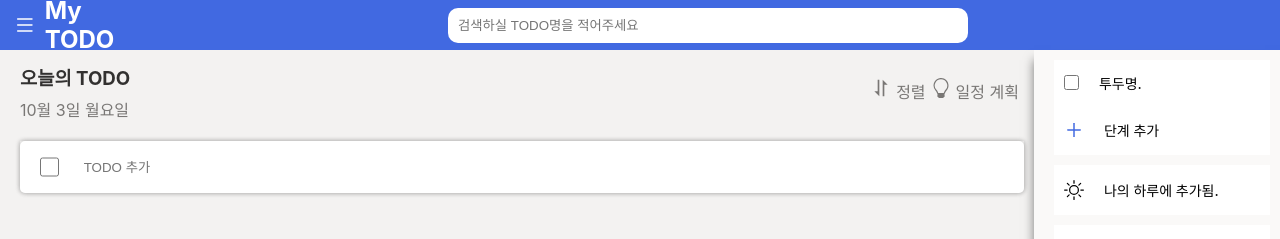
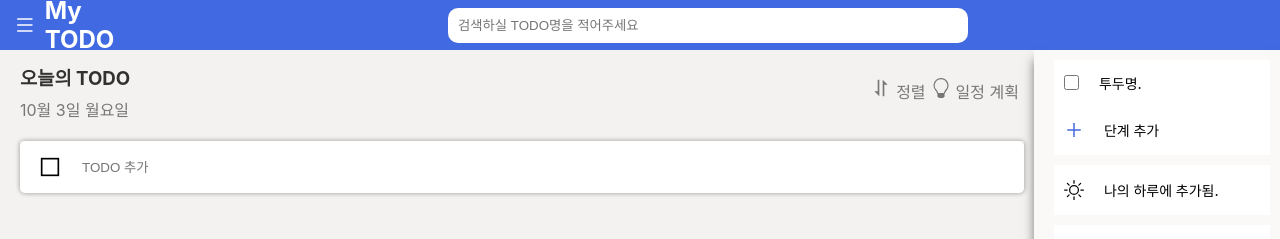
Before and after one commit to leeseongdooo/TodoPractice, a React (Create React App) app: page / in a window 1280 px wide. Shown: the top 239 px of the page. Built offline with nearby package versions, Linux system fonts and the light colour scheme.

Commit message:
Day1004(1)

```diff
--- a/src/components/DoneListArea.jsx
+++ b/src/components/DoneListArea.jsx
@@ -2,6 +2,7 @@ import React, { useContext, useEffect } from "react";
 import { TodoContext } from "./Store";
 import { BsChevronDoubleRight } from "react-icons/bs";
 import { ListForm } from "./TodoListArea";
+import "../css/DoneListArea.scss";
 
 // 완료된 TODOLIST가 보관되는 영역입니다
 function DoneListArea() {
@@ -10,11 +11,8 @@ function DoneListArea() {
   console.log("donelist" + donelist.length);
 
   return (
-    <div>
-      <div
-        className="TopIntroduceArea"
-        style={donelist.length === 0 ? { display: "none" } : {}}
-      >
+    <div className="DoneListArea">
+      <div style={donelist.length === 0 ? { display: "none" } : {}}>
         {/* TodoListArea에서 Todo의 영역이라 알려주는 텍스트가 들어갑니다.*/}
         <BsChevronDoubleRight />
         <span>DONE</span>
--- a/src/components/TodoListArea.jsx
+++ b/src/components/TodoListArea.jsx
@@ -2,22 +2,21 @@ import React, { useContext, useEffect, useState } from "react";
 import { BsChevronDoubleRight } from "react-icons/bs";
 import "../css/TodoListArea.scss";
 import { TodoContext } from "./Store";
+import { GrCheckbox, GrCheckboxSelected } from "react-icons/gr";
 
 export function ListForm({ todoname, Info }) {
   const [todolist, setTodoList, onCreate, donelist, setDoneList] =
     useContext(TodoContext);
 
   const sortId = () => {
-    for(let i=0; i < todolist.length; i++)
-    {
-      if(todolist[i].id > Info.id)
-      {
+    for (let i = 0; i < todolist.length; i++) {
+      if (todolist[i].id > Info.id) {
         todolist[i].id -= 1;
         setTodoList(todolist);
         console.log(todolist);
       }
     }
-  }
+  };
 
   // checkBoxClick함수.
   const CheckBoxClick = () => {
@@ -47,13 +46,16 @@ export function ListForm({ todoname, Info }) {
         console.log("세부정보가 나와야 합니다.");
       }}
     >
-      <input
-        type="checkbox"
-
-        onClick={(e) => {
-          CheckBoxClick();
-        }}
-      />
+      {Info.finish !== true ? (
+        <GrCheckbox
+          onClick={(e) => {
+            CheckBoxClick();
+          }}
+          className="CheckBoxIcon"
+        />
+      ) : (
+        <GrCheckboxSelected className="CheckBoxIcon" />
+      )}
       <span>{todoname}</span>
     </div>
   );
--- a/src/components/WriteArea.jsx
+++ b/src/components/WriteArea.jsx
@@ -2,7 +2,7 @@ import React, { useRef, useState, useContext, useEffect } from "react";
 import { BsCalendarDate, BsBroadcast } from "react-icons/bs";
 import "../css/WriteArea.scss";
 import { TodoContext } from "./Store";
-
+import { GrCheckbox } from "react-icons/gr";
 // 아래 아이콘, 추가버튼 영역.
 function WriteAreaBottom({ test }) {
   return (
@@ -39,7 +39,7 @@ function WriteArea() {
   return (
     <div className="WriteArea">
       <div className="WriteForm WriteTopArea">
-        <input type="checkbox" />
+        <GrCheckbox className="CheckBoxIcon" />
         <input
           type="text"
           placeholder="TODO 추가"
--- /dev/null
+++ b/src/css/DoneListArea.scss
@@ -0,0 +1,5 @@
+.DoneListArea {
+  margin-top: 30px;
+  margin-left: 10px;
+  width: 100%;
+}
--- a/src/css/MainTodo.scss
+++ b/src/css/MainTodo.scss
@@ -67,6 +67,13 @@
         width: 100%;
         border: none;
       }
+    }
+
+    // 체크박스 아이콘.
+    .CheckBoxIcon {
+      min-width: 20px;
+      min-height: 20px;
+      margin-left: 20px;
     }
   }
 
--- a/src/css/TodoListArea.scss
+++ b/src/css/TodoListArea.scss
@@ -16,6 +16,14 @@
     }
   }
 
+  .ListFormArea {
+    .Icon {
+      min-width: 20px;
+      min-height: 20px;
+      margin-left: 20px;
+    }
+  }
+
   // hover시 배경색 변경.
   .ListFormArea:hover {
     background-color: rgba(219, 219, 219, 0.5);
```
